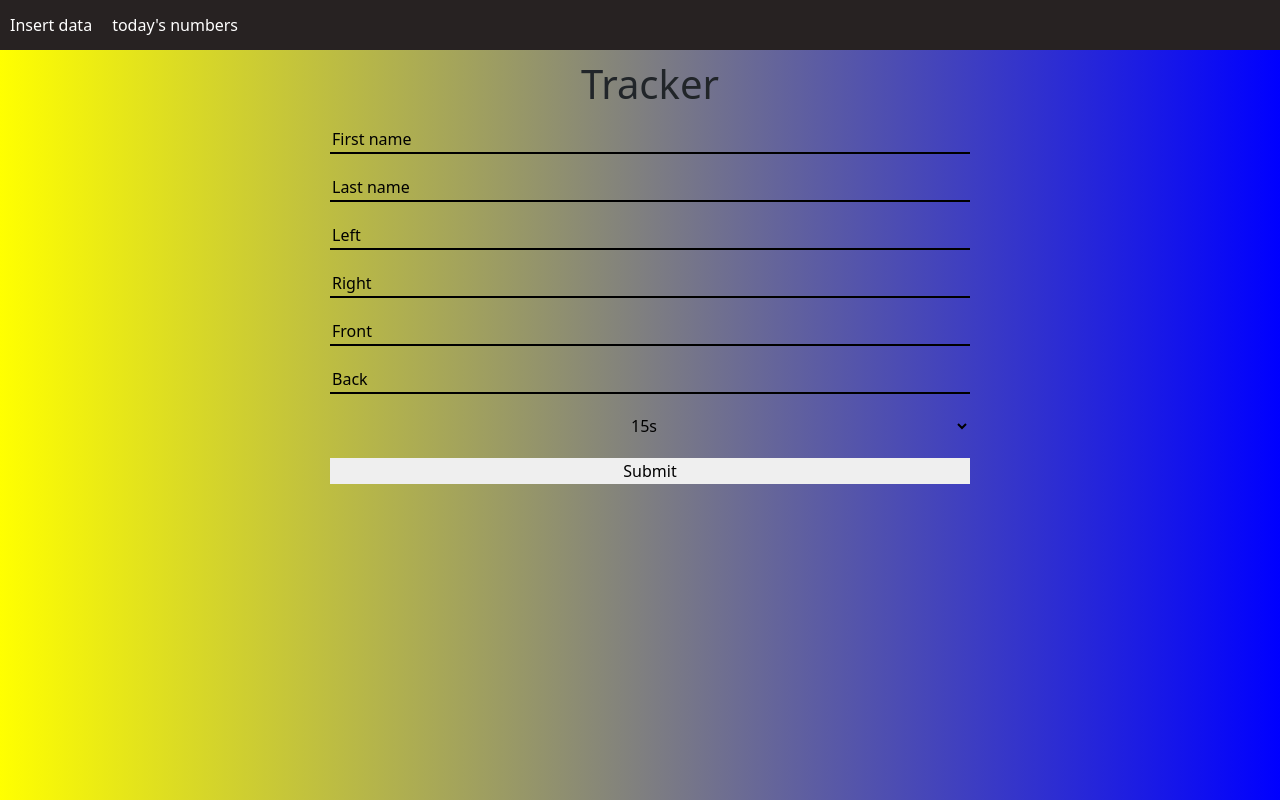
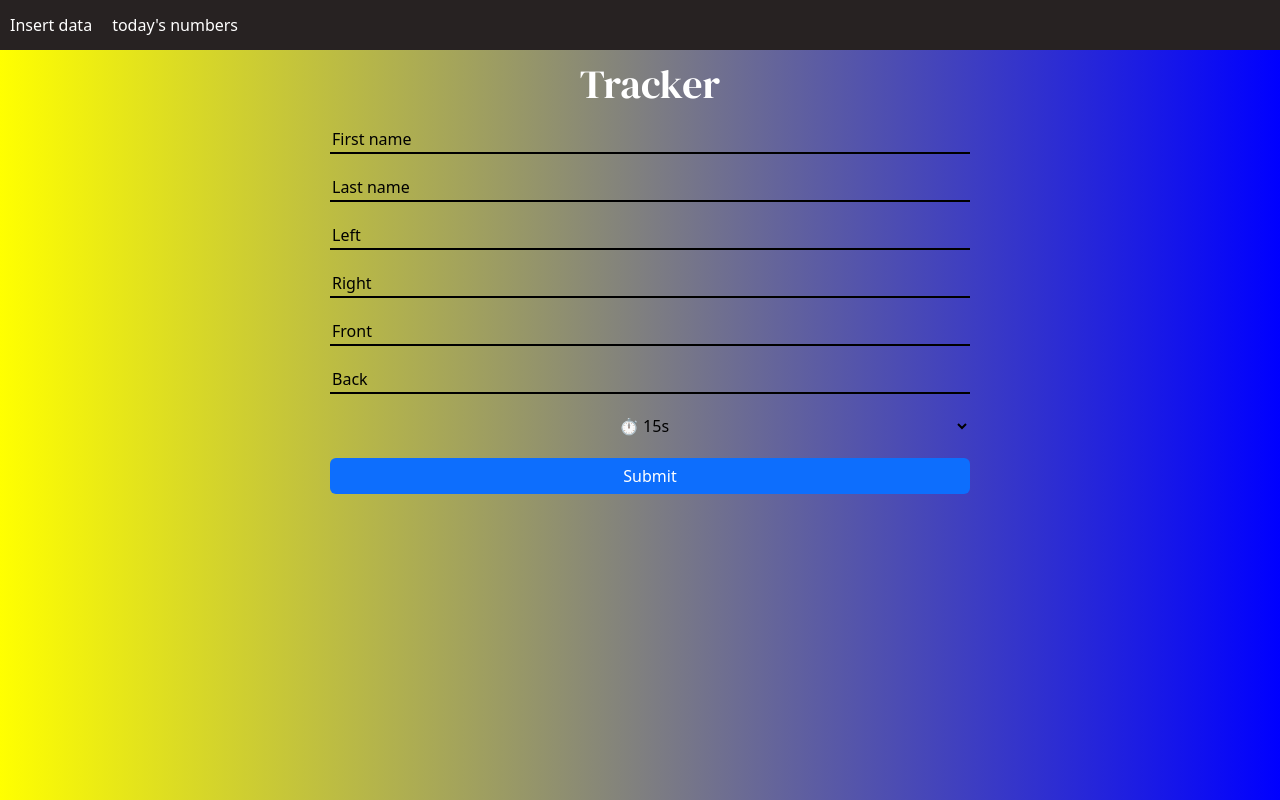
Before and after one commit to Ramo0o/Speed_ball_tracker, a website: page public/tracker.html in a window 1280 px wide. Drawn offline with nearby package versions, Linux system fonts and the light colour scheme.

Commit message:
Update tracker.html

```diff
--- a/public/tracker.html
+++ b/public/tracker.html
@@ -5,6 +5,9 @@
     <meta name="viewport" content="width=device-width, initial-scale=1.0">
     <title>Tracker</title>
     <link rel="stylesheet" href="tracker.css">
+    <link rel="preconnect" href="https://fonts.googleapis.com">
+    <link rel="preconnect" href="https://fonts.gstatic.com" crossorigin>
+    <link href="https://fonts.googleapis.com/css2?family=DM+Serif+Display:ital@0;1&display=swap" rel="stylesheet">
     <link href="https://cdn.jsdelivr.net/npm/bootstrap@5.2.3/dist/css/bootstrap.min.css" rel="stylesheet" integrity="sha384-rbsA2VBKQhggwzxH7pPCaAqO46MgnOM80zW1RWuH61DGLwZJEdK2Kadq2F9CUG65" crossorigin="anonymous">
 </head>
 <body>
@@ -12,7 +15,7 @@
         <div class="topelements"><a href="#">Insert data</a></div>
         <div class="topelements"><a href="today_number.html" >today's numbers</a></div>
     </div>
-    <div id="header">
+    <div id="header" class="header">
         <h1>Tracker</h1>
     </div>
     <div id = "fields_container">
@@ -24,11 +27,11 @@
         <input type="text" placeholder="Front" id="front" class ="text_field">
         <input type="text" placeholder="Back" id="back" class ="text_field">
         <select name="time" id="time" id="centered-select">
-            <option value="15">15s</option>
-            <option value="30">30s</option>
-            <option value="60">60s</option>
+            <option value="15">⏱️ 15s</option>
+            <option value="30">⏱️ 30s</option>
+            <option value="60">⏱️ 60s</option>
         </select>
-        <button id ="submit">Submit</button>
+        <button id ="submit" type="submit" class="btn btn-primary">Submit</button>
     </div>
     </div>
     <script src="tracker.js"  type="module"></script>
```
